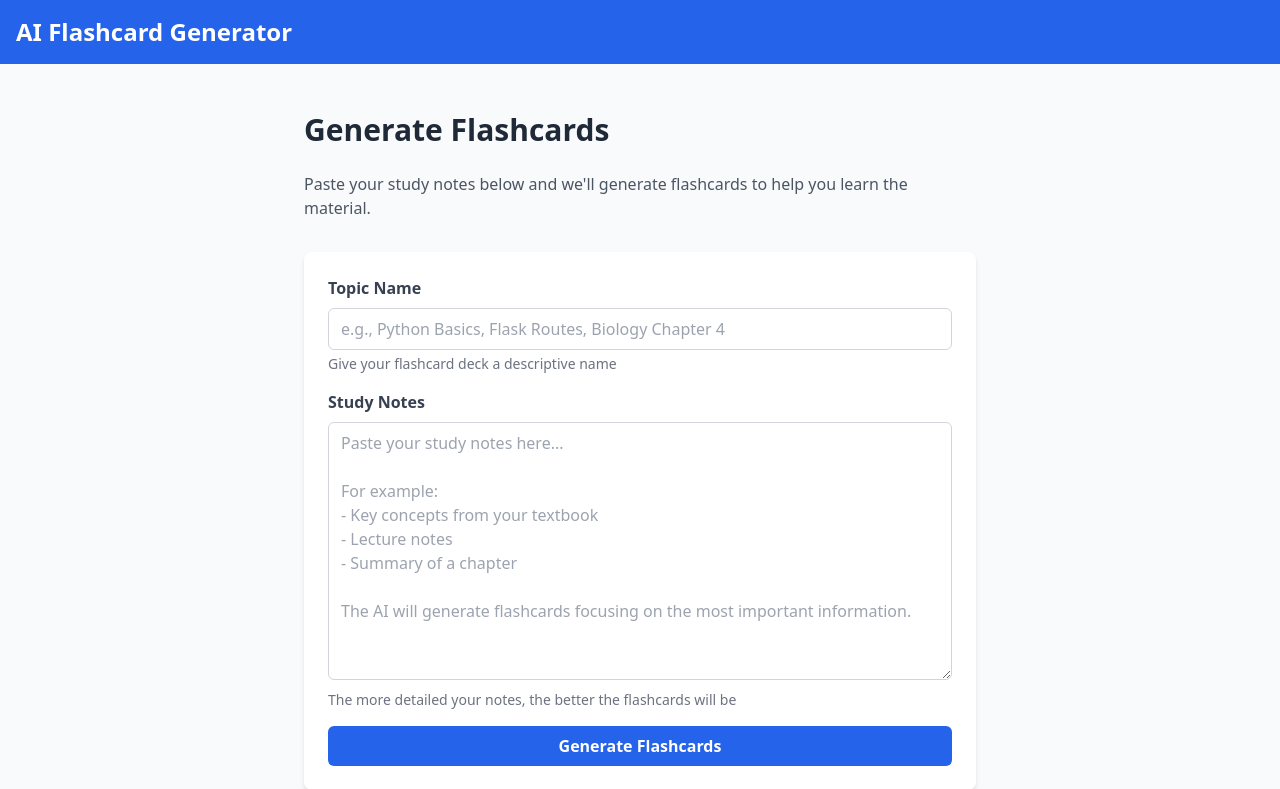
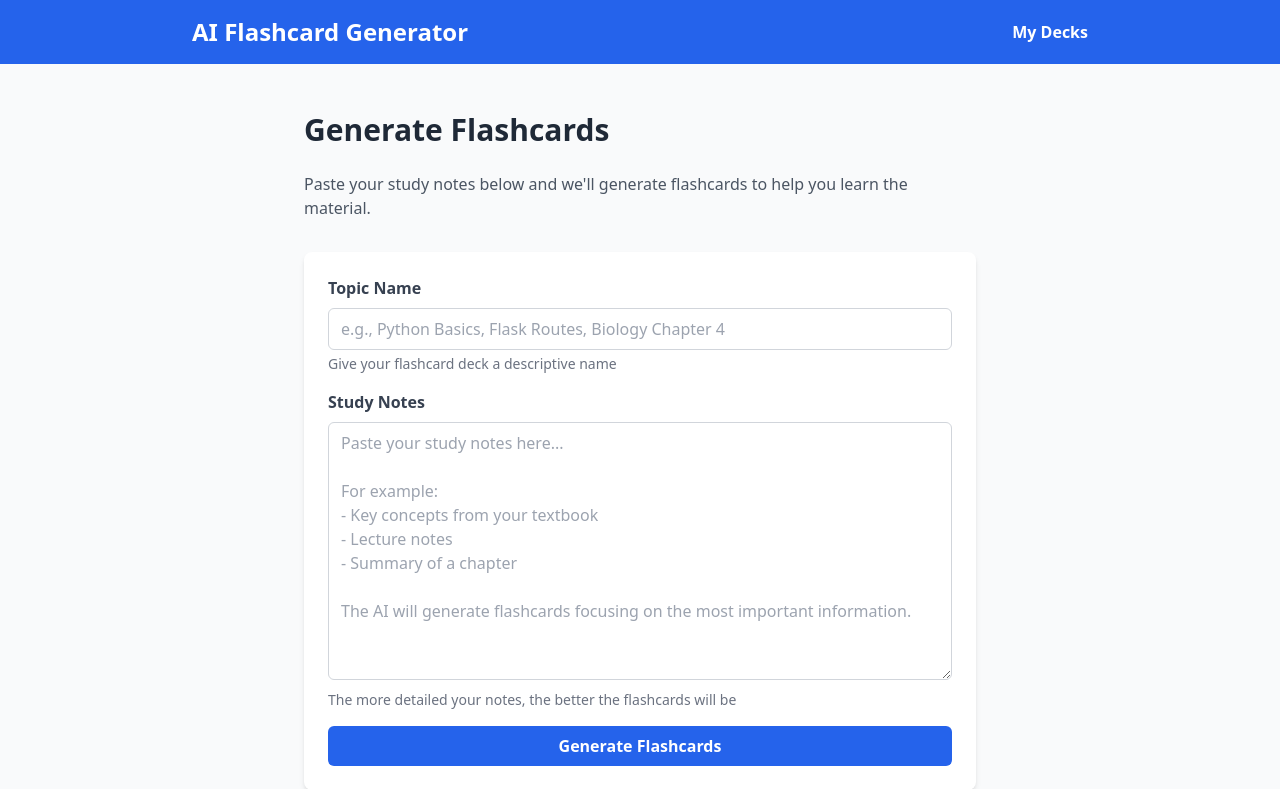
Before and after one commit to finleystephenson/gizmo-lite, a Flask app: page / in a window 1280 px wide. Shown: the top 789 px of the page. Run offline with Flask 3, Linux system fonts and the light colour scheme; some libraries are stand-ins or nearby versions.

Commit message:
feat(04-01): add My Decks navigation link to header
- Added My Decks link in header for easy access
- Flex layout with justify-between for title and nav
- Hover effect with gray-200 text color
- Link visible on all pages via base.html inheritance

Co-Authored-By: Claude Sonnet 4.5 <noreply@anthropic.com>

```diff
--- a/src/templates/base.html
+++ b/src/templates/base.html
@@ -11,11 +11,16 @@
     <script src="https://cdn.tailwindcss.com"></script>
 </head>
 <body class="bg-gray-50">
-    <!-- Header section with app title -->
+    <!-- Header section with app title and navigation -->
     <!-- For students: This header appears on every page that extends this template -->
     <header class="bg-blue-600 text-white p-4">
-        <div class="container mx-auto">
+        <div class="max-w-4xl mx-auto flex justify-between items-center">
             <h1 class="text-2xl font-bold">AI Flashcard Generator</h1>
+            <!-- Navigation link to My Decks page -->
+            <!-- For students: This link is always visible for easy access to saved decks -->
+            <a href="/decks" class="text-white hover:text-gray-200 font-semibold transition-colors">
+                My Decks
+            </a>
         </div>
     </header>
 
```
